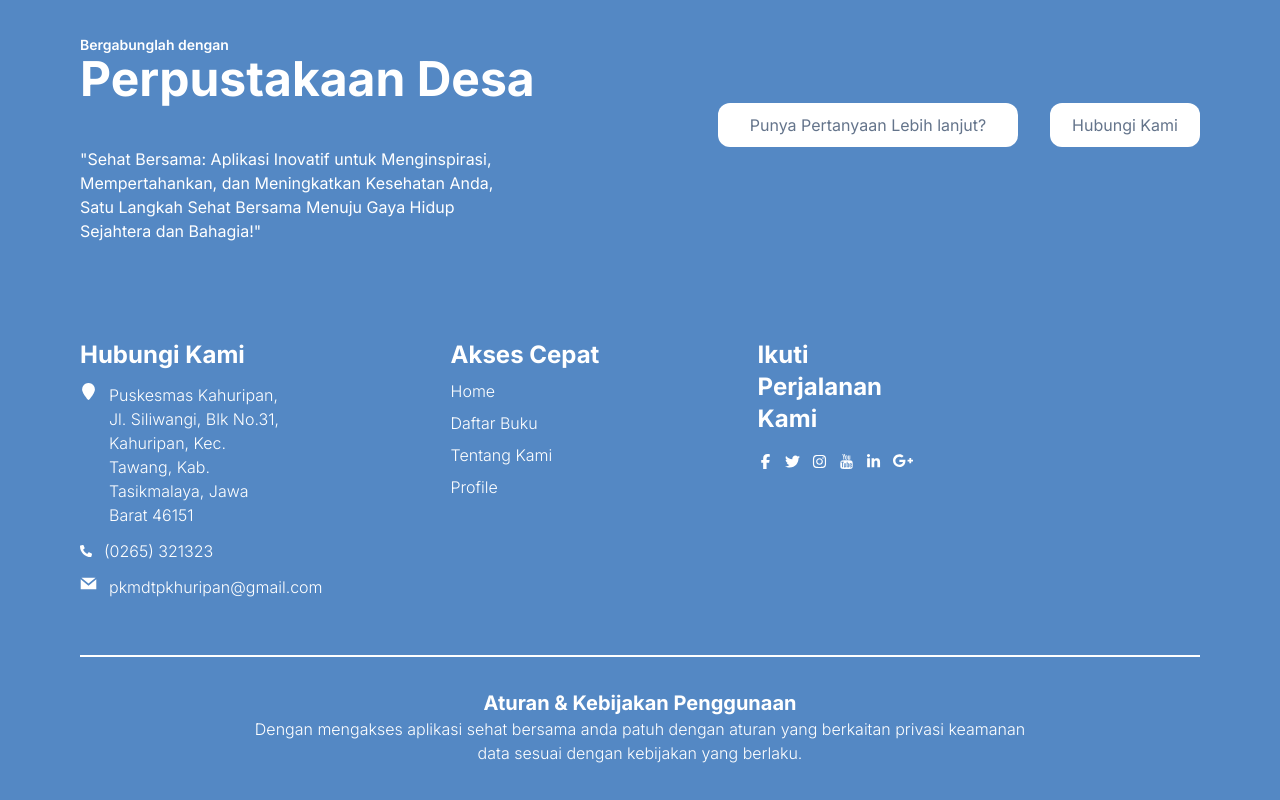
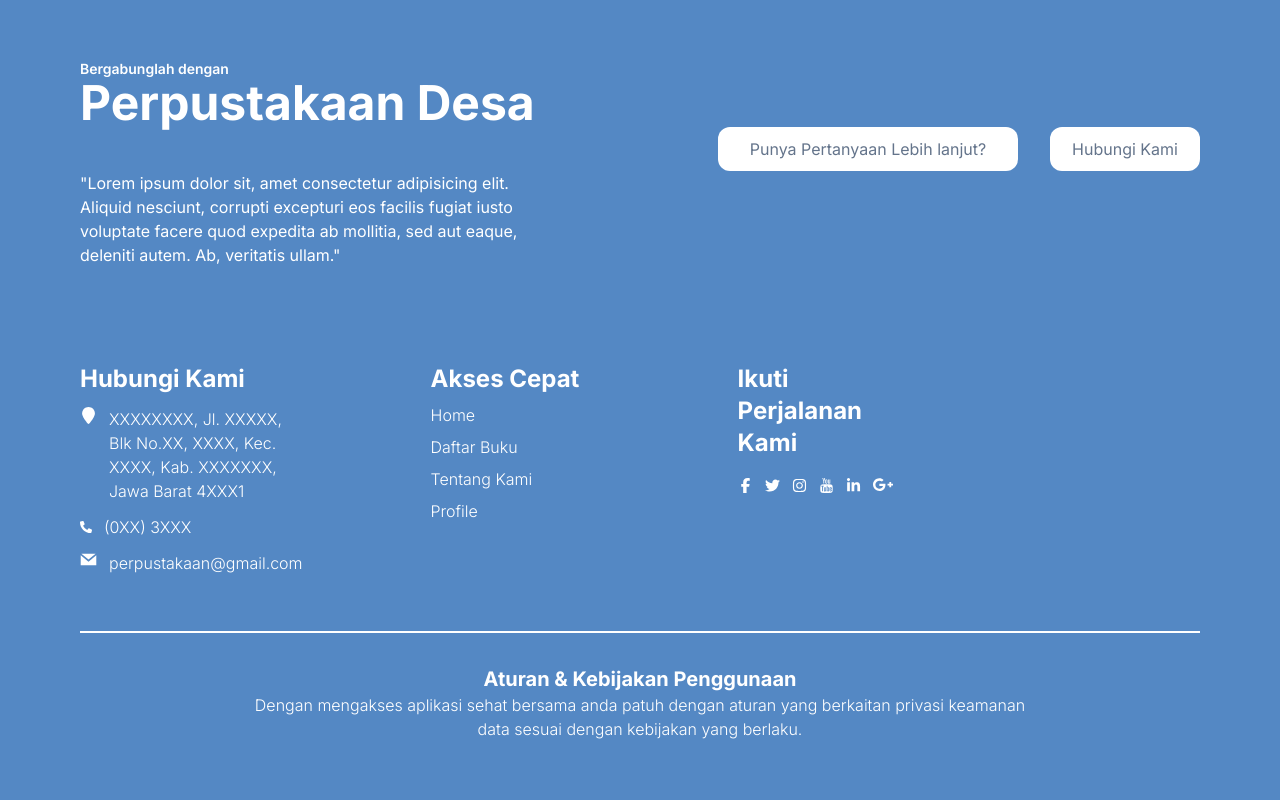
Before and after one commit to pandupan/perpustakaan-desa, a Next.js app: page /daftar-buku/detailbuku in a window 1280 px wide. Shown: the part 1140-1940 px from the top of the page. Built offline with nearby package versions, Linux system fonts and the light colour scheme; no server answers; a web font is replaced by a local one.

Commit message:
[FIX] Footer

```diff
--- a/components/layouts/Footer.tsx
+++ b/components/layouts/Footer.tsx
@@ -41,9 +41,10 @@ const Footer = () => {
         </div>
 
         <p className="text-white sm:text-base text-xs sm:w-[450px]">
-          &quot;Sehat Bersama: Aplikasi Inovatif untuk Menginspirasi,
-          Mempertahankan, dan Meningkatkan Kesehatan Anda, Satu Langkah Sehat
-          Bersama Menuju Gaya Hidup Sejahtera dan Bahagia!&quot;
+          &quot;Lorem ipsum dolor sit, amet consectetur adipisicing elit.
+          Aliquid nesciunt, corrupti excepturi eos facilis fugiat iusto
+          voluptate facere quod expedita ab mollitia, sed aut eaque, deleniti
+          autem. Ab, veritatis ullam.&quot;
         </p>
         <div className="flex text-white flex-col sm:flex-row gap-4 sm:gap-12 xl:w-full sm:w-[500px] lg:w-[1000px] lg:gap-16 xl:gap-32 sm:mt-24 mt-8  ">
           <div className="flex flex-col gap-1 sm:gap-3 ">
@@ -51,18 +52,18 @@ const Footer = () => {
             <div className="flex flex-row gap-3 justify-start">
               <FaLocationPin size={17} />
               <p className="text-xs sm:text-base font-light w-[180px] ">
-                Puskesmas Kahuripan, Jl. Siliwangi, Blk No.31, Kahuripan, Kec.
-                Tawang, Kab. Tasikmalaya, Jawa Barat 46151
+                XXXXXXXX, Jl. XXXXX, Blk No.XX, XXXX, Kec.
+                XXXX, Kab. XXXXXXX, Jawa Barat 4XXX1
               </p>
             </div>
             <div className="flex flex-row gap-3 items-center justify-start">
               <FaPhoneAlt size={12} />
-              <p className="text-xs sm:text-base font-light">(0265) 321323</p>
+              <p className="text-xs sm:text-base font-light">(0XX) 3XXX</p>
             </div>
             <div className="flex flex-row gap-3">
               <GrMail size={17} />
               <p className="text-xs sm:text-base font-light">
-                pkmdtpkhuripan@gmail.com
+                perpustakaan@gmail.com
               </p>
             </div>
           </div>
@@ -84,10 +85,7 @@ const Footer = () => {
               >
                 Tentang Kami
               </a>
-              <a
-                href="/profile"
-                className="text-xs sm:text-base font-light"
-              >
+              <a href="/profile" className="text-xs sm:text-base font-light">
                 Profile
               </a>
             </div>
```
